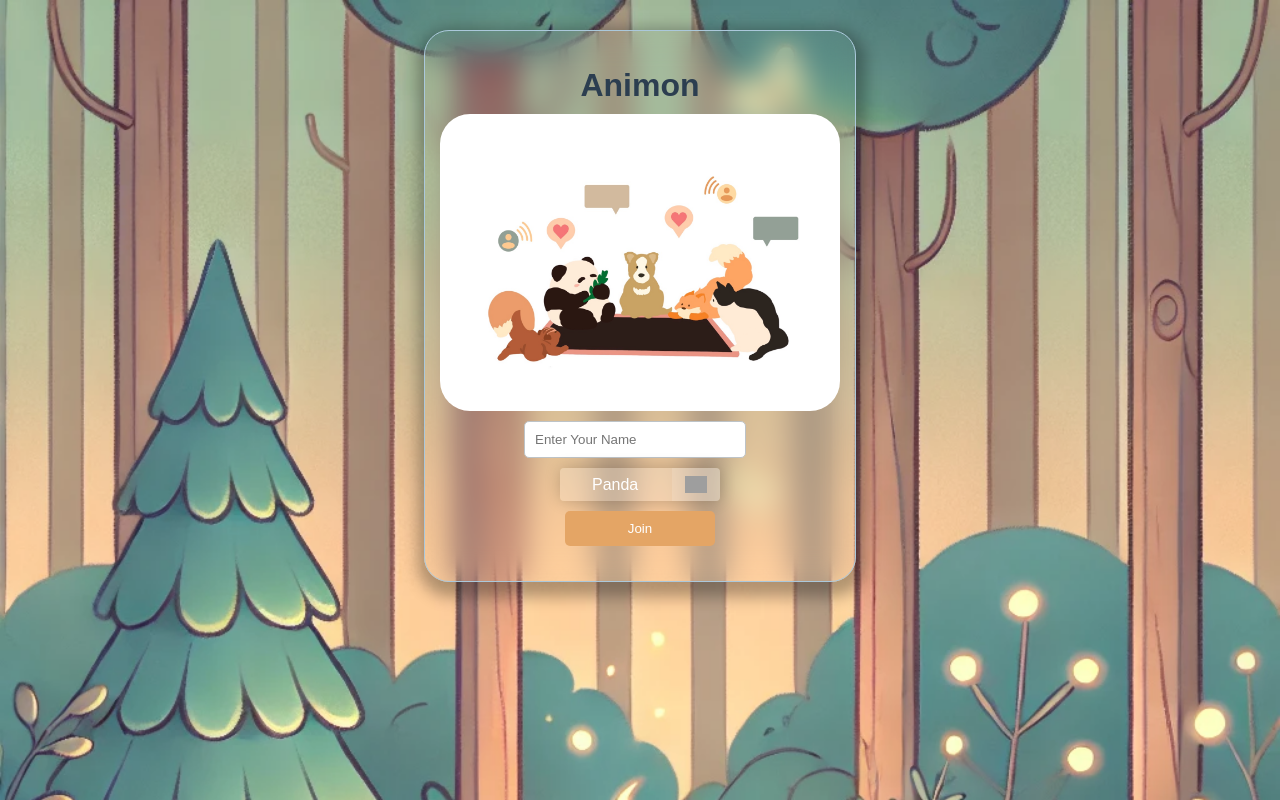
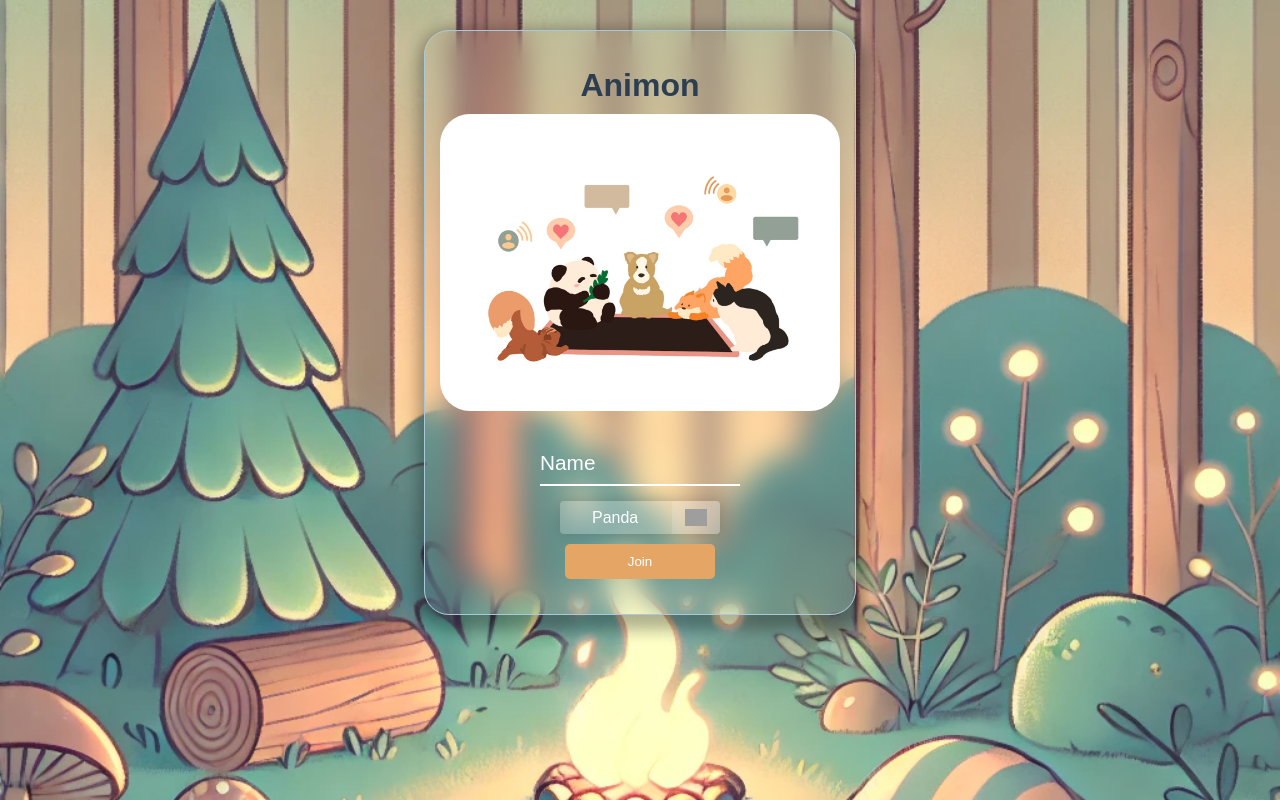
Before and after one commit to CodezTree/Anemone-Backend, a website: page public/index.html in a window 1280 px wide. Drawn offline with nearby package versions, Linux system fonts and the light colour scheme; no server answers; grey boxes are pictures that could not be loaded.

Commit message:
design: input field & no scrollable

```diff
--- a/public/index.html
+++ b/public/index.html
@@ -2,7 +2,10 @@
 <html lang="en">
     <head>
         <meta charset="UTF-8" />
-        <meta name="viewport" content="width=device-width, initial-scale=1.0" />
+        <!--<meta name="viewport" content="width=device-width, initial-scale=1.0" />-->
+        <meta
+            name="viewport"
+            content="initial-scale=1.0, maximum-scale=1.0, minimum-scale=1.0, user-scalable=no, viewport-fit=cover" />
         <title>Animon</title>
         <style>
             :root {
@@ -17,15 +20,19 @@
                 font-family: Arial, sans-serif;
                 background-color: #f0f8ff;
                 background-image: url("background_forest.png");
-                background-size: 100%;
+                background-size: cover;
+                background-position: center;
+                background-repeat: no-repeat;
+                background-attachment: fixed;
                 color: #333;
                 display: flex;
                 flex-direction: column;
-                align-items: center;
                 margin: 0;
                 padding: 0;
                 height: 100%;
+                overflow: hidden;
                 justify-content: center;
+                align-items: center;
             }
 
             h1 {
@@ -201,8 +208,10 @@
                 border: 1px solid #abc8db;
                 border-radius: 25px;
                 padding: 15px;
+                margin: 20px;
                 margin-top: 30px;
                 backdrop-filter: blur(15px);
+                -webkit-backdrop-filter: blur(15px);
                 box-shadow: 2px 7px 15px 8px rgba(0, 0, 0, 0.3);
             }
 
@@ -240,6 +249,69 @@
                     background-color: var(--option-bg);
                 }
             }
+
+            .form__group {
+                position: relative;
+                padding: 15px 0 0;
+                margin-top: 10px;
+                width: 50%;
+            }
+
+            .form__field {
+                font-family: inherit;
+                width: 100%;
+                border: 0;
+                border-bottom: 2px solid white;
+                outline: 0;
+                font-size: 1.3rem;
+                color: white;
+                padding: 7px 0;
+                background: transparent;
+                transition: border-color 0.2s;
+
+                &::placeholder {
+                    color: transparent;
+                }
+
+                &:placeholder-shown ~ .form__label {
+                    font-size: 1.3rem;
+                    cursor: text;
+                    top: 20px;
+                }
+            }
+
+            .form__label {
+                position: absolute;
+                top: 0;
+                display: block;
+                transition: 0.2s;
+                font-size: 1rem;
+                color: white;
+            }
+
+            .form__field:focus {
+                ~ .form__label {
+                    position: absolute;
+                    top: 0;
+                    display: block;
+                    transition: 0.2s;
+                    font-size: 1rem;
+                    color: #ff9c22;
+                    font-weight: 700;
+                }
+                padding-bottom: 6px;
+                font-weight: 700;
+                border-width: 3px;
+                border-image: linear-gradient(to right, #ff9c22, #dacfc4);
+                border-image-slice: 1;
+            }
+            /* reset input */
+            .form__field {
+                &:required,
+                &:invalid {
+                    box-shadow: none;
+                }
+            }
         </style>
     </head>
     <body>
@@ -250,11 +322,18 @@
                     src="images/intro.jpeg"
                     width="400px"
                     style="border-radius: 30px" />
+
+                <div class="form__group field" style="margin-bottom: 5px">
                     <input
-                    type="text"
+                        type="input"
                         id="userName"
+                        name="userName"
+                        class="form__field"
                         placeholder="Enter Your Name"
                         required />
+                    <label for="userName" class="form__label">Name</label>
+                </div>
+
                 <select id="animalChoice">
                     <option value="dog">Dog</option>
                     <option value="cat">Cat</option>
@@ -269,11 +348,17 @@
                     src="images/intro.jpeg"
                     width="400px"
                     style="border-radius: 30px" />
+
+                <div class="form__group field" style="margin-bottom: 5px">
                     <input
-                    type="text"
+                        type="input"
                         id="roomCode"
+                        name="roomCode"
+                        class="form__field"
                         placeholder="Enter Room Code"
                         required />
+                    <label for="roomCode" class="form__label">Room Code</label>
+                </div>
                 <button type="submit">Join Room</button>
             </form>
             <div id="animalContainer">
```
Lines whose indentation alone changed are shown as unchanged.
